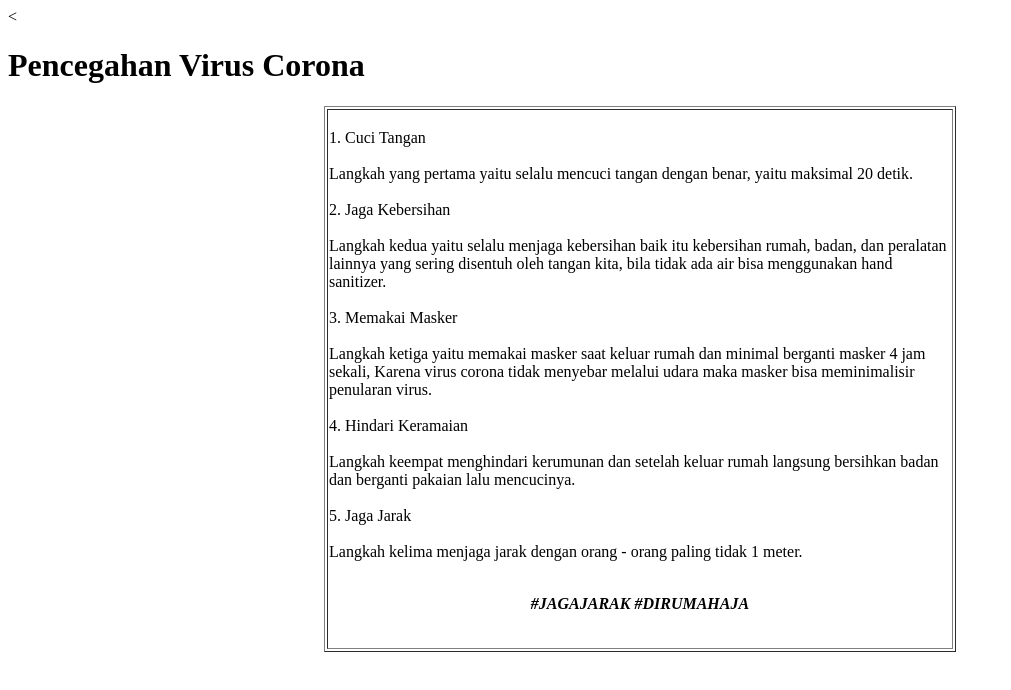
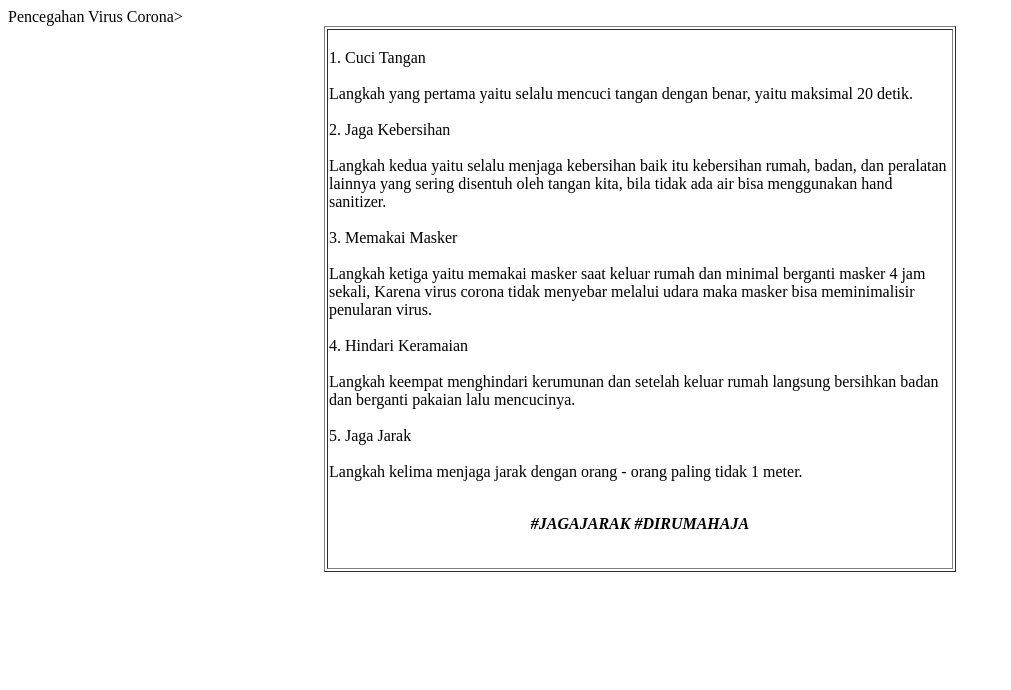
Before and after one commit to Anitaaa30/Anitaaa30.github.io, a plain HTML site: page index.html in a window 1280 px wide. Shown: the whole page, without its empty margins (0-1011 px from the left). Drawn offline with Linux system fonts and the light colour scheme.

Commit message:
Update index.html

```diff
--- a/index.html
+++ b/index.html
@@ -1,11 +1,9 @@
 <html>
 <head>
 <title> Pencegahan Virus Corona</title>
-<
 </head>
 <body>
-<table border="1" align="center" width="50%" height="50%">
-<h1 class="header">Pencegahan Virus Corona<h1>
+<table border="1" align="center" width="50%" height="50%" class="header">Pencegahan Virus Corona>
 </div>
 <tr>
 <td>
```
